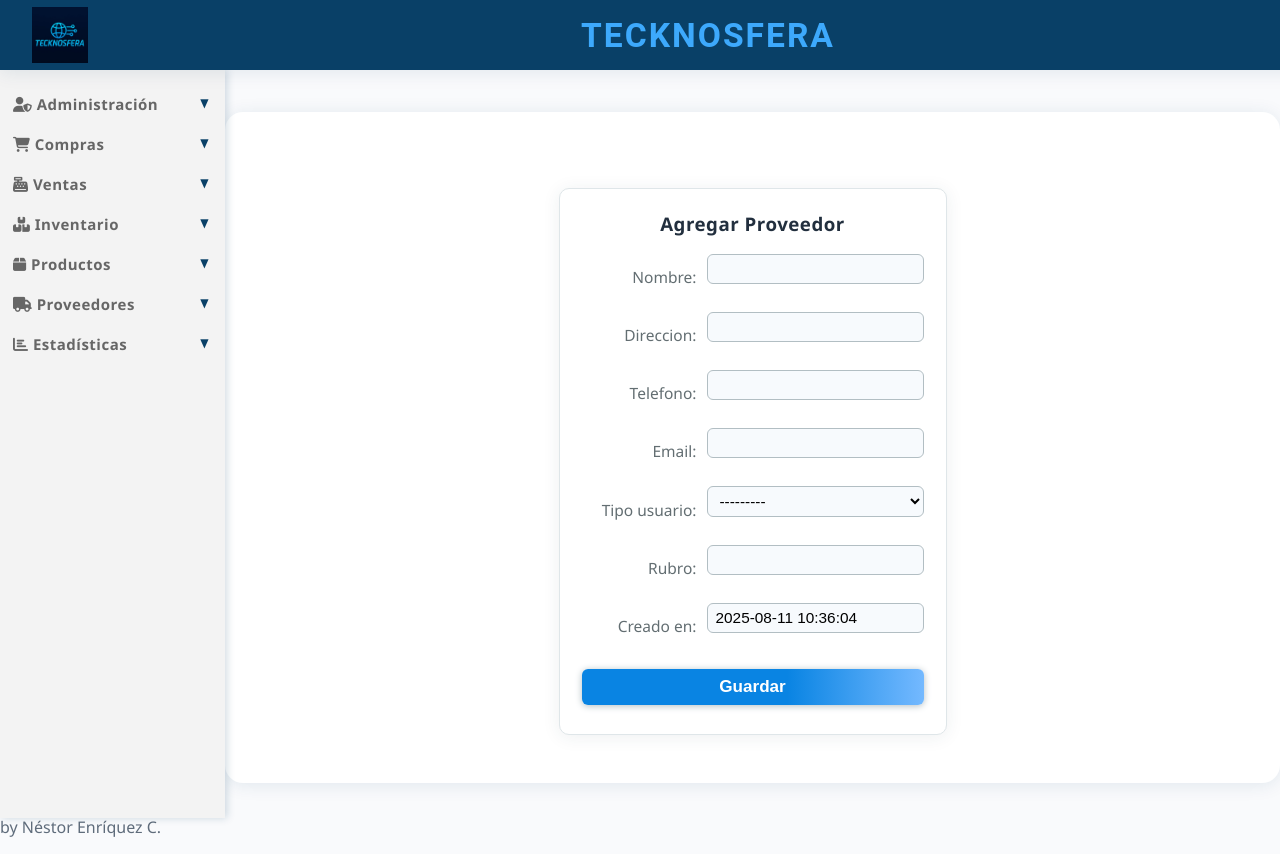
After one commit to NenriquezC/Tecknosfera, a Django app: page /inventario/proveedor/agregar/ in a window 1280 px wide. The commit adds this page. Run offline with Django 5.2, Linux system fonts and the light colour scheme.

Commit message:
actulizacion mejorando inventario

```diff
--- a/inventario/forms.py
+++ b/inventario/forms.py
@@ -1,8 +1,13 @@
-from django import forms
-from .models import Producto
-
-class ProductoForm(forms.ModelForm):
+from django import forms # Importa el módulo de formularios de Django
+from .models import Producto, Proveedor # Importa el modelo Producto definido en tu proyecto.
+#el formulario de Productos
+class ProductoForm(forms.ModelForm): #Hereda de forms.ModelForm, lo que significa que es un formulario basado en un modelo (en este caso, Producto).
     class Meta:
-        model = Producto
+        model = Producto #Le dice al formulario que se base en el modelo Producto.
         fields = '__all__'  # Usará todos los campos de Producto
         #fields = ['nombre', 'categoria', 'precio', 'stock'] se puede cambiar all por esto
+#El formulario de Proveedores
+class ProveedorForm(forms.ModelForm):
+    class Meta:
+        model = Proveedor
+        fields = '__all__'
--- /dev/null
+++ b/inventario/templates/agregar_proveedor.html
@@ -0,0 +1,119 @@
+{% extends "base.html" %}
+
+{% block title %}Agregar Proveedor - Tecknosfera{% endblock %}
+
+{% block extra_head %}
+<style>
+    .form-container {
+        max-width: 430px;
+        margin: 28px auto 0 auto;
+        background: #fff;
+        border-radius: 10px;
+        box-shadow: 0 2px 18px rgba(44,62,80,0.08);
+        padding: 18px 22px 14px 22px;
+        font-size: 0.96rem;
+        border: 1px solid #dfe6e9;
+    }
+    .form-container h2 {
+        margin-top: 4px;
+        margin-bottom: 18px;
+        font-size: 1.17rem;
+        color: #222f3e;
+        font-weight: 700;
+        letter-spacing: 0.5px;
+        text-align: center;
+    }
+    .form-horizontal {
+        display: flex;
+        flex-direction: column;
+        gap: 10px;
+    }
+    .form-group {
+        display: flex;
+        align-items: center;
+        gap: 10px;
+        margin-bottom: 2px;
+    }
+    .form-group label {
+        min-width: 115px;
+        font-weight: 500;
+        color: #636e72;
+        font-size: 0.97rem;
+        margin-bottom: 0;
+        text-align: right;
+    }
+    .form-group input[type="text"],
+    .form-group input[type="number"],
+    .form-group input[type="email"],
+    .form-group select,
+    .form-group textarea {
+        flex: 1;
+        padding: 5px 8px;
+        border-radius: 6px;
+        border: 1px solid #b2bec3;
+        font-size: 0.96rem;
+        background: #f7fafd;
+        transition: border 0.2s, box-shadow 0.2s;
+    }
+    .form-group input:focus,
+    .form-group select:focus,
+    .form-group textarea:focus {
+        border-color: #0984e3;
+        box-shadow: 0 0 0 2px #0984e325;
+        outline: none;
+        background: #fff;
+    }
+    .form-container button[type="submit"] {
+        padding: 8px 0;
+        background: linear-gradient(90deg,#0984e3 60%, #74b9ff 100%);
+        color: #fff;
+        border: none;
+        border-radius: 6px;
+        font-size: 1.07rem;
+        font-weight: 600;
+        cursor: pointer;
+        transition: background 0.2s, box-shadow 0.2s;
+        margin-top: 8px;
+        margin-bottom: 0;
+        box-shadow: 0 1px 7px #b2bec3;
+        width: 100%;
+    }
+    .form-container button[type="submit"]:hover {
+        background: linear-gradient(90deg,#74b9ff 0%, #0984e3 100%);
+        color: #222f3e;
+        box-shadow: 0 2px 10px #636e72;
+    }
+    .form-container .errorlist {
+        color: #d63031;
+        font-size: 0.94rem;
+        margin-bottom: 2px;
+        margin-top: 0;
+        list-style: disc inside;
+    }
+    .form-container .errorlist + input,
+    .form-container .errorlist + select,
+    .form-container .errorlist + textarea {
+        border-color: #d63031;
+        background: #fff6f6;
+    }
+</style>
+{% endblock %}
+
+{% block content %}
+<div class="form-container">
+    <h2>Agregar Proveedor</h2>
+    <form method="post" class="form-horizontal">
+        {% csrf_token %}
+        {% for field in form %}
+        <div class="form-group">
+            {{ field.label_tag }}
+            {{ field }}
+            {% if field.errors %}
+                <div class="errorlist">{{ field.errors }}</div>
+            {% endif %}
+        </div>
+        {% endfor %}
+        <button type="submit">Guardar</button>
+    </form>
+</div>
+{% endblock %}
--- a/inventario/urls.py
+++ b/inventario/urls.py
@@ -1,11 +1,22 @@
+from django.urls import path
+from . import views
+
 from django.urls import path
 from . import views
 
 urlpatterns = [
     path('', views.index, name='index'),
-    path('', views.inicio, name='inicio'),  # ← Este nombre es el que usas en tu template
+    path('', views.inicio, name='inicio'),
     path('inventario/', views.inventario, name='inventario'),
+
+    # PRODUCTOS
     path('producto/agregar/', views.agregar_producto, name='agregar_producto'),
     path('producto/editar/<int:producto_id>/', views.editar_producto, name='editar_producto'),
     path('producto/eliminar/<int:producto_id>/', views.eliminar_producto, name='eliminar_producto'),
+
+    # PROVEEDORES
+    path('proveedor/agregar/', views.agregar_proveedor, name='agregar_proveedor'),
+    path('proveedor/editar/<int:proveedor_id>/', views.editar_proveedor, name='editar_proveedor'),
+    path('proveedor/eliminar/<int:proveedor_id>/', views.eliminar_proveedor, name='eliminar_proveedor'),
+    path('proveedor/eliminar/', views.lista_eliminar_proveedor, name='lista_eliminar_proveedor'), #agregado para eliminar proveedores desde el menu
 ]
--- a/inventario/views.py
+++ b/inventario/views.py
@@ -1,7 +1,7 @@
 #from django.http import HttpResponse
 from .models import Producto, Proveedor
 from django.shortcuts import render, redirect, get_object_or_404
-from .forms import ProductoForm  # Debes tener un form para Producto
+from .forms import ProductoForm, ProveedorForm # Debes tener un form para Producto
 
 
 # Create your views here.
@@ -18,18 +18,20 @@
     productos = Producto.objects.all() if opcion == "productos" else None
     proveedores = Proveedor.objects.all() if opcion == "proveedores" else None
 
-    # Procesar productos para el aviso de bajo stock
-    # productos_alerta = []
-    # if productos:
-    #    for p in productos:
-    #        if p.stock_minimo:  # Evita división por cero
-    #            porcentaje = p.stock / p.stock_minimo * 100
-    #            if porcentaje <= 10:
-    #                productos_alerta.append(p.id)  # Guardamos el id para resaltar en la tabla
     productos_alerta = []
+
     if productos:
         for p in productos:
-            if p.stock <= p.stock_minimo:
+            # Calcula el porcentaje del stock respecto al mínimo y lo añade como atributo
+            if p.stock_minimo > 0:
+                porcentaje_stock = (p.stock / p.stock_minimo) * 100
+            else:
+                porcentaje_stock = 100  # Si no hay mínimo, no alertar
+
+            p.porcentaje_stock = porcentaje_stock  # Atributo dinámico
+
+            # Si el stock está al 90% o menos del stock mínimo, alerta
+            if porcentaje_stock <= 90:
                 productos_alerta.append(p.id)
 
     return render(request, "inventario.html", {
@@ -37,7 +39,6 @@
         "productos": productos,
         "proveedores": proveedores,
         "productos_alerta": productos_alerta,
-
     })
 
 
@@ -74,3 +75,35 @@
 
 def inicio(request):  # para el boton de la pantalla de inicio
     return render(request, 'inicio.html')
+
+def agregar_proveedor(request):
+    if request.method == 'POST':
+        form = ProveedorForm(request.POST)
+        if form.is_valid():
+            form.save()
+            return redirect('inventario')  # Vuelve a la página inventario
+    else:
+        form = ProveedorForm()
+    return render(request, 'agregar_proveedor.html', {'form': form})
+
+def editar_proveedor(request, proveedor_id):
+    proveedor = get_object_or_404(Proveedor, id=proveedor_id)
+    if request.method == 'POST':
+        form = ProveedorForm(request.POST, instance=proveedor)
+        if form.is_valid():
+            form.save()
+            return redirect('inventario')
+    else:
+        form = ProveedorForm(instance=proveedor)
+    return render(request, 'editar_proveedor.html', {'form': form})
+
+def eliminar_proveedor(request, proveedor_id):
+    proveedor = get_object_or_404(Proveedor, id=proveedor_id)
+    if request.method == 'POST':
+        proveedor.delete()
+        return redirect('inventario')
+    return render(request, 'eliminar_proveedor.html', {'proveedor': proveedor})
+
+def lista_eliminar_proveedor(request): # creada para eliminar un proveedor de una lista
+    proveedores = Proveedor.objects.all()
+    return render(request, "lista_eliminar_proveedor.html", {"proveedores": proveedores})
--- a/static/css/global.css
+++ b/static/css/global.css
@@ -1,55 +1,58 @@
-/* Fondo detrás (si tienes un wrapper o container general) */
-.container-app {
-    display: flex;
-    justify-content: center;
-    align-items: flex-start;
-    margin-left: 225px;
-    margin-top: 70px;
-    min-height: calc(100vh - 70px);
-    background: #f9fafc;
+/* ... tu CSS general ... */
+
+.inventario-box {
+    max-width: 1400px; /* Mucho más ancho */
+    width: 96vw;
+    margin: 0 auto;
+    background: #fff;
+    border-radius: 18px;
+    box-shadow: 0 2px 18px rgba(9,64,103,0.10);
+    padding: 48px 32px 38px 32px;
+    min-height: 400px;
 }
 
-/* Contenedor principal del inventario */
-.inventario-box {
-    background: #fff;
-    border-radius: 18px;
-    box-shadow: 0 2px 18px rgba(9,64,103,0.13);
-    padding: 38px 44px 38px 44px;
-    margin: 60px auto 0 auto;
-    width: 1150px;      /* ¡Más ancho! */
-    min-width: 980px;
-    max-width: 96vw;
-    display: block;
-    transition: width 0.2s;
-}
-
-/* Tabla */
 .tabla-lista {
     border-collapse: separate;
     border-spacing: 0;
     background: #fff;
     border-radius: 12px;
-    overflow: hidden;
     box-shadow: 0 2px 18px rgba(9,64,103,0.10);
-    font-size: 1rem;
-    margin: 22px auto;
-    width: 100%;       /* Ocupa el ancho del contenedor */
-    min-width: 980px;  /* Más ancho */
+    font-size: 1.03rem;
+    margin: 22px 0;
+    width: 100%;
+    min-width: 1150px;   /* Más ancho */
     max-width: 100%;
+    overflow-x: auto;
+    table-layout: auto;  /* Mostrar todo el contenido, no cortar */
 }
 
-.tabla-lista th, .tabla-lista td {
-    padding: 16px 20px; /* Más espacio entre columnas y filas */
-    text-align: left;
-}
-
+/* Encabezado */
 .tabla-lista th {
     background: #094067;
     color: #fff;
     font-weight: 600;
-    font-size: 1.06rem;
+    font-size: 1.10rem;
     letter-spacing: 0.5px;
     border-bottom: 3px solid #3da9fc;
+    position: sticky;
+    top: 0;
+    z-index: 2;
+    padding: 18px 18px; /* Más espacio */
+}
+
+/* Filas y celdas */
+.tabla-lista td {
+    color: #5f6c7b;
+    border: none;
+    font-weight: 400;
+    font-size: 1.02rem;
+    padding: 16px 18px; /* Más espacio */
+    white-space: normal;        /* Permite saltos de línea */
+    overflow: visible;          /* No se corta el texto */
+    text-overflow: unset;       /* No se muestra “…” */
+    max-width: none;            /* Sin límite de ancho */
+    vertical-align: middle;
+    word-break: break-word;     /* El texto largo hace salto de línea si es necesario */
 }
 
 .tabla-lista tbody tr:nth-child(odd) {
@@ -65,19 +68,27 @@
     transition: 0.18s background;
 }
 
-.tabla-lista td {
-    color: #5f6c7b;
-    border: none;
-    font-weight: 400;
-}
-
+/* Links en la tabla */
 .tabla-lista td a {
     color: #3da9fc;
     text-decoration: none;
     font-weight: 600;
     transition: color 0.15s;
+    word-break: break-word;
 }
 .tabla-lista td a:hover {
     color: #ef4565;
     text-decoration: underline;
 }
+
+/* Responsive: en pantallas chicas la tabla puede hacer scroll horizontal */
+@media (max-width: 1380px) {
+    .inventario-box {
+        max-width: 99vw;
+        padding: 8vw 1vw 8vw 1vw;
+    }
+    .tabla-lista {
+        min-width: 900px;
+        font-size: 0.97rem;
+    }
+}
--- a/templates/base.html
+++ b/templates/base.html
@@ -1,11 +1,9 @@
 {% load static %}
-<!--<!DOCTYPE html>-->
 <html lang="es">
 <head>
     <meta charset="UTF-8">
     <title>{% block title %}Tecknosfera{% endblock %}</title>
     <link rel="stylesheet" href="https://cdnjs.cloudflare.com/ajax/libs/font-awesome/6.4.0/css/all.min.css">
-    <!-- NUEVO: Vincula tu CSS global aquí -->
     <link rel="stylesheet" href="{% static 'css/global.css' %}">
     <style>
         :root {
@@ -17,10 +15,10 @@
             --highlight: #3da9fc;
             --tertiary: #ef4565;
             --stroke: #094067;
-            --sidebar-bg: #094067;
-            --sidebar-link: #fff;
+            --sidebar-bg: #f3f3f3;
+            --sidebar-link: #333;
             --sidebar-link-hover: #3da9fc;
-            --sidebar-title: #3da9fc;
+            --sidebar-title: #666;
             --content-bg: #f9fafc;
             --box-shadow: 0 2px 18px rgba(9,64,103,0.10);
         }
@@ -69,38 +67,83 @@
             background: var(--sidebar-bg);
             color: var(--sidebar-link);
             min-height: calc(100vh - 70px);
+            max-height: calc(100vh - 70px);
             box-shadow: 2px 0 8px #09406730;
             z-index: 10;
             display: flex;
             flex-direction: column;
-            padding-top: 28px;
+            padding-top: 18px;
+            overflow-y: auto;
+            scrollbar-width: thin;
+            scrollbar-color: #bbb #f3f3f3;
         }
-        .menu-title {
-            font-size: 17px;
+        .sidebar::-webkit-scrollbar {
+            width: 8px;
+            background: #f3f3f3;
+        }
+        .sidebar::-webkit-scrollbar-thumb {
+            background: #bbb;
+            border-radius: 6px;
+        }
+        .menu-section {
+            margin-bottom: 8px;
+        }
+        .menu-dropdown {
+            font-size: 15px;
             font-weight: 600;
-            padding: 8px 24px 6px 18px;
+            padding: 6px 18px 4px 13px;
             color: var(--sidebar-title);
             letter-spacing: 0.5px;
+            margin-bottom: 0px;
+            cursor: pointer;
+            position: relative;
+            user-select: none;
+            transition: background 0.2s;
+        }
+        .menu-dropdown::after {
+            content: "▼";
+            position: absolute;
+            right: 16px;
+            font-size: 12px;
+            color: #094067;
+            transition: transform 0.2s;
+        }
+        .menu-section.open .menu-dropdown {
+            background: #e9f2fa;
+            border-radius: 6px;
+        }
+        .menu-section.open .menu-dropdown::after {
+            transform: rotate(180deg);
+        }
+        .dropdown-list {
+            max-height: 0;
+            overflow: hidden;
+            display: flex;
+            flex-direction: column;
+            margin-left: 8px;
             margin-bottom: 2px;
+            padding-left: 8px;
+            transition: max-height 0.33s cubic-bezier(0.4,0,0.2,1);
         }
-        .menu-list {
-            padding-left: 34px;
+        .menu-section.open .dropdown-list {
+            max-height: 500px; /* suficiente para que se vea todo */
         }
         .menu-list a {
             display: flex;
             align-items: center;
-            gap: 10px;
+            gap: 9px;
             color: var(--sidebar-link);
             background: none;
-            padding: 8px 0;
+            padding: 5px 0;
             text-decoration: none;
-            font-size: 16px;
+            font-size: 15px;
             border-radius: 8px;
             transition: background 0.2s, color 0.2s;
+            margin-bottom: 1px;
         }
         .menu-list a:hover {
             background: var(--button);
-            color: var(--headline);
+            color: var(--main);
         }
         .container-app {
             margin-left: 225px;
@@ -113,11 +156,11 @@
         }
         main {
             background: var(--main);
-            border-radius: 18px; /* más redondeado */
+            border-radius: 18px;
             box-shadow: var(--box-shadow);
-            padding: 48px 52px 48px 52px; /* más espacio */
+            padding: 48px 52px 48px 52px;
             min-height: 60vh;
-            width: 1150px;    /* más ancho */
+            width: 1150px;
             max-width: 95vw;
             margin: 42px 0 0 0;
             text-align: center;
@@ -155,7 +198,6 @@
             color: var(--main);
             box-shadow: 0 4px 16px #3da9fc2a;
         }
-        /* Ejemplo para campos de formulario */
         input, select, textarea {
             border: 1.5px solid var(--secondary);
             border-radius: 6px;
@@ -170,7 +212,6 @@
             outline: none;
             background: #f0f8ff;
         }
-        /* Para los errores */
         .errorlist {
             color: var(--tertiary);
             font-size: 0.97rem;
@@ -186,29 +227,50 @@
         </div>
         <div class="barra-superior-title">TECKNOSFERA</div>
     </div>
+    <!-- MENU LATERAL DESPLEGABLE CON ANIMACIÓN -->
     <div class="sidebar">
-        <div>
-            <div class="menu-title"><i class="fas fa-user-shield"></i> Administración</div>
-            <div class="menu-list">
+        <div class="menu-section">
+            <div class="menu-dropdown"><i class="fas fa-user-shield"></i> Administración</div>
+            <div class="dropdown-list menu-list">
                 <a href="/admin/"><i class="fas fa-tools"></i> Panel Admin</a>
             </div>
-            <div class="menu-title"><i class="fas fa-shopping-cart"></i> Compras</div>
-            <div class="menu-list">
+        </div>
+        <div class="menu-section">
+            <div class="menu-dropdown"><i class="fas fa-shopping-cart"></i> Compras</div>
+            <div class="dropdown-list menu-list">
                 <a href="/compras/"><i class="fas fa-list"></i> Ver Compras</a>
                 <a href="/producto/agregar/"><i class="fas fa-plus"></i> Agregar Compra</a>
             </div>
-            <div class="menu-title"><i class="fas fa-cash-register"></i> Ventas</div>
-            <div class="menu-list">
+        </div>
+        <div class="menu-section">
+            <div class="menu-dropdown"><i class="fas fa-cash-register"></i> Ventas</div>
+            <div class="dropdown-list menu-list">
                 <a href="/ventas/"><i class="fas fa-list"></i> Ver Ventas</a>
                 <a href="/ventas/agregar/"><i class="fas fa-plus"></i> Agregar Venta</a>
             </div>
-            <div class="menu-title"><i class="fas fa-boxes"></i> Inventario</div>
-            <div class="menu-list">
+        </div>
+        <div class="menu-section">
+            <div class="menu-dropdown"><i class="fas fa-boxes"></i> Inventario</div>
+            <div class="dropdown-list menu-list">
                 <a href="/inventario/"><i class="fas fa-list"></i> Ver Inventario</a>
-                <a href="{% url 'agregar_producto' %}"><i class="fas fa-plus"></i> Agregar Producto</a>
             </div>
-            <div class="menu-title"><i class="fas fa-chart-bar"></i> Estadísticas</div>
-            <div class="menu-list">
+        </div>
+        <div class="menu-section">
+            <div class="menu-dropdown"><i class="fas fa-box"></i> Productos</div>
+            <div class="dropdown-list menu-list">
+                <a href="{% url 'agregar_producto' %}"><i class="fas fa-plus"></i> Agregar</a>
+            </div>
+        </div>
+        <div class="menu-section">
+            <div class="menu-dropdown"><i class="fas fa-truck"></i> Proveedores</div>
+            <div class="dropdown-list menu-list">
+                <a href="{% url 'agregar_proveedor' %}"><i class="fas fa-plus"></i> Agregar</a>
+                <a href="{% url 'lista_eliminar_proveedor' %}"><i class="fas fa-trash"></i> Eliminar</a>
+            </div>
+        </div>
+        <div class="menu-section">
+            <div class="menu-dropdown"><i class="fas fa-chart-bar"></i> Estadísticas</div>
+            <div class="dropdown-list menu-list">
                 <a href="/estadisticas/"><i class="fas fa-list"></i> Ver Estadísticas</a>
             </div>
         </div>
@@ -222,5 +284,14 @@
     <footer>
         <p style="color:var(--paragraph);">by Néstor Enríquez C.</p>
     </footer>
+    <script>
+        // Menú desplegable SOLO al CLICK con animación
+        document.querySelectorAll('.menu-dropdown').forEach(function(drop){
+            drop.addEventListener('click', function(){
+                var section = this.parentElement;
+                section.classList.toggle('open');
+            });
+        });
+    </script>
 </body>
 </html>
```
Also changed, not shown: inventario/templates/editar_proveedor.html (added, +119 -0 lines), inventario/templates/eliminar_proveedor.html (added, +66 -0 lines), inventario/templates/inventario.html (+35 -14 lines), inventario/templates/lista_eliminar_proveedor.html (added, +29 -0 lines).
